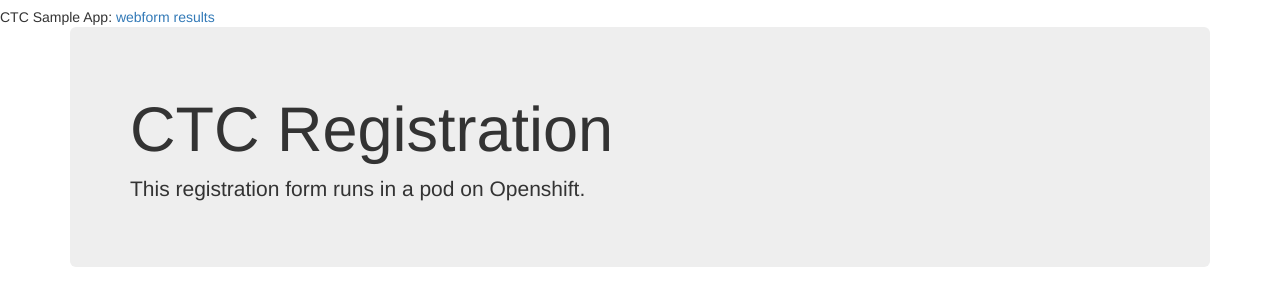
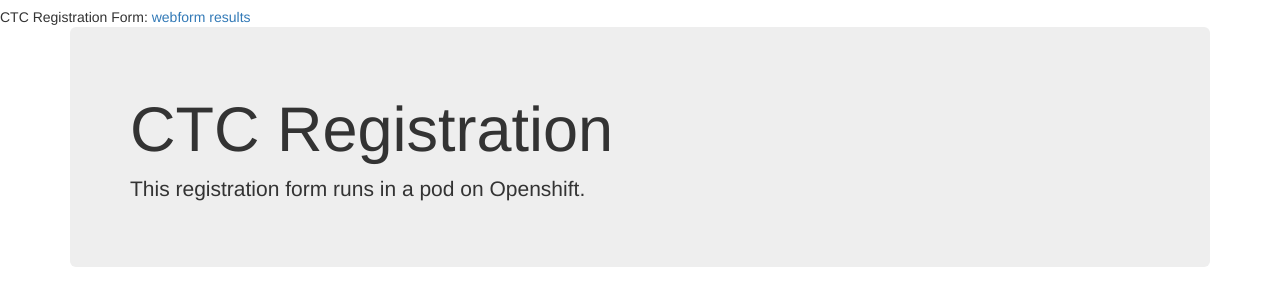
Before and after one commit to andrewctcsg/python-webform, a Flask app: page / in a window 1280 px wide. Shown: the top 300 px of the page. Run offline with Flask 2, Linux system fonts and the light colour scheme; some libraries are stand-ins or nearby versions.

Commit message:
Update base.html

```diff
--- a/templates/base.html
+++ b/templates/base.html
@@ -34,7 +34,7 @@
     </head>
     <body>
         <div>
-            CTC Sample App:
+            CTC Registration Form:
             <a href="/">webform</a>
 			<a href="/results">results</a>
         </div>
```
